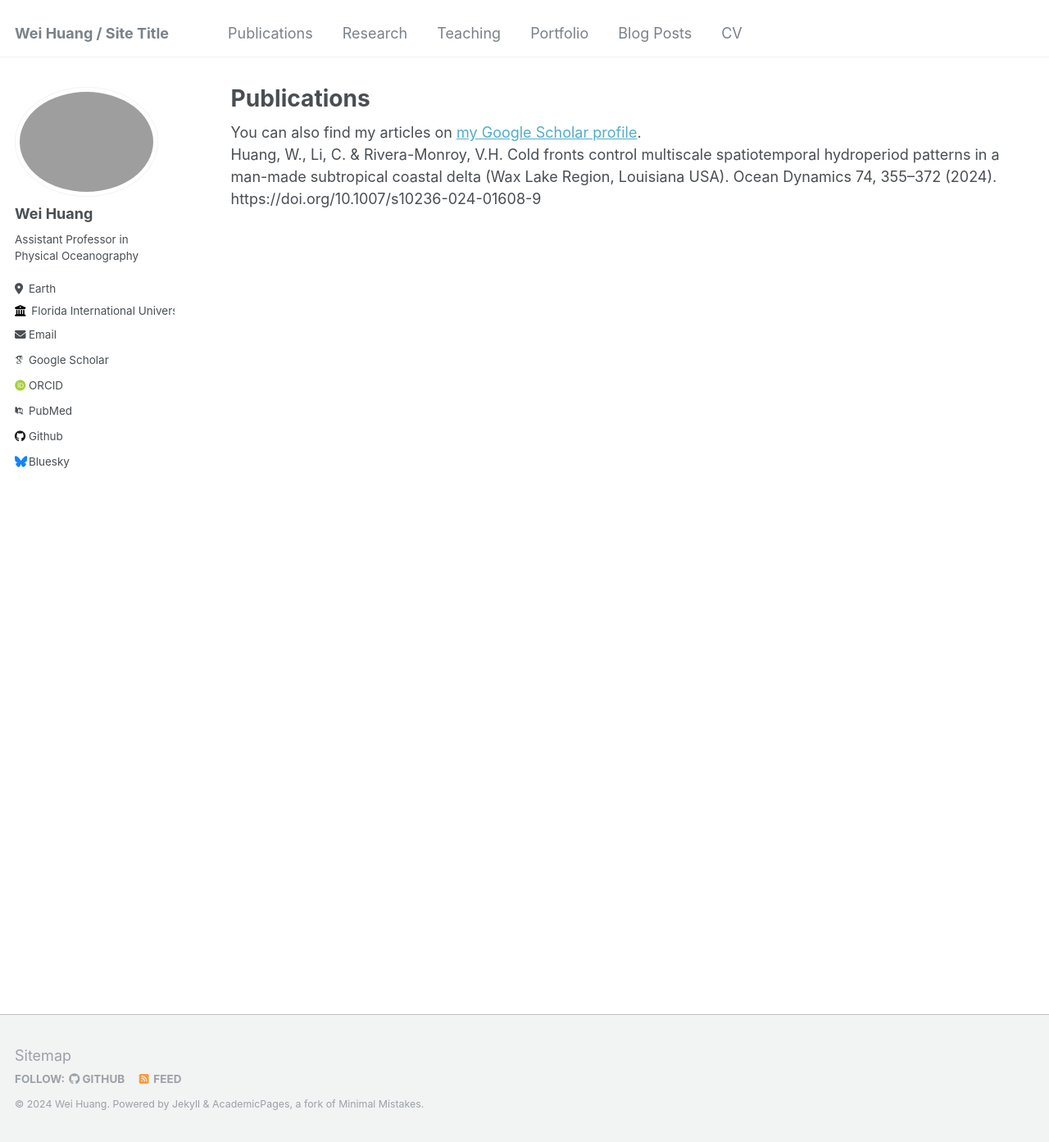
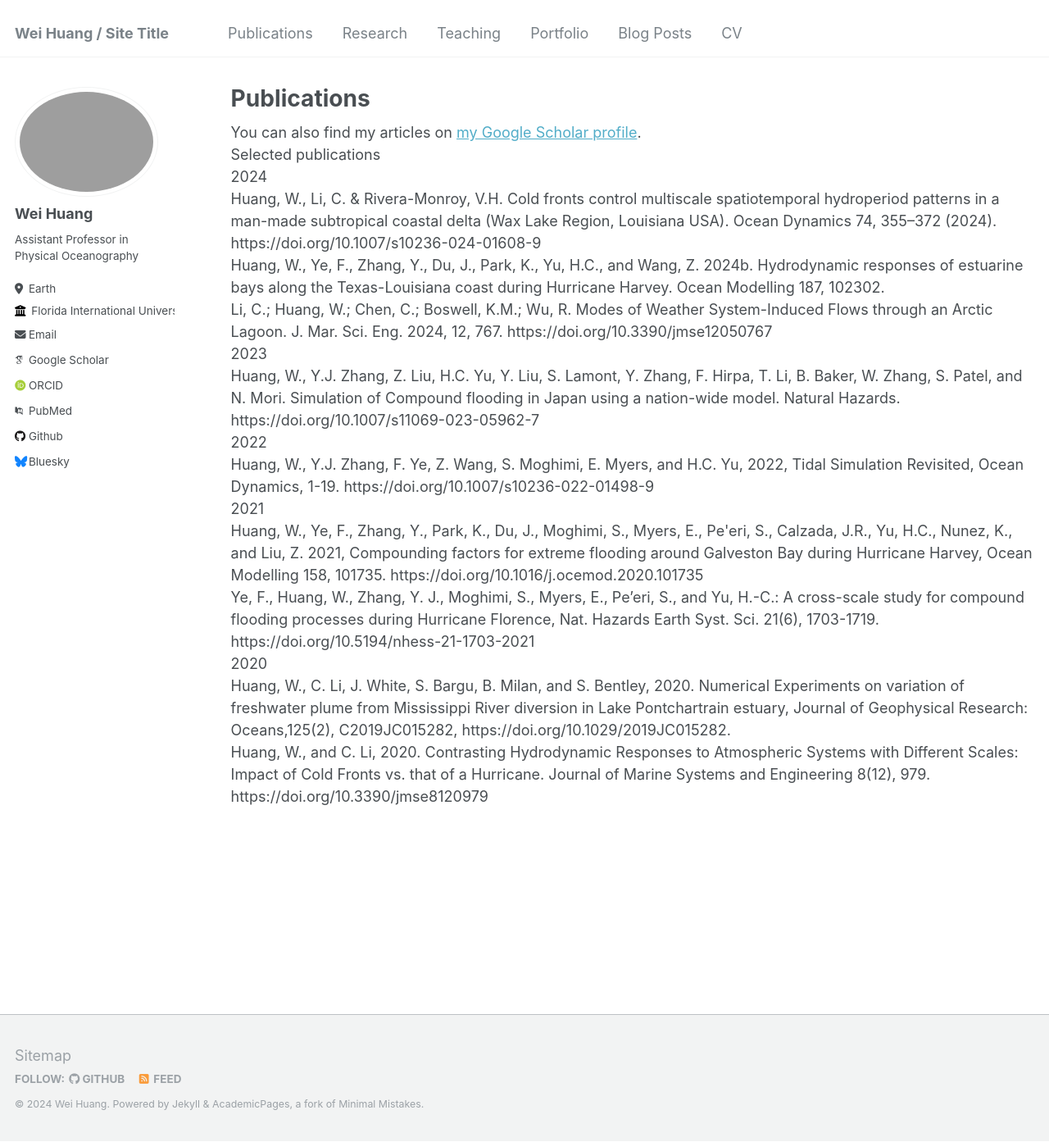
Before and after one commit to huang96169/huang96169.github.io, a Jekyll site: the page built from _pages/publications.md, in a window 1280 px wide and 1393 px high. Shown: the whole window at 82% size. Built offline with Jekyll 4.4.1, drawn with Linux system fonts in a browser that asks for light colours; some web fonts are replaced.

Commit message:
modified:   _pages/publications.md

```diff
--- a/_pages/publications.md
+++ b/_pages/publications.md
@@ -7,7 +7,21 @@ author_profile: true
 
 {% if site.author.googlescholar %}
   <div class="wordwrap">You can also find my articles on <a href="{{site.author.googlescholar}}">my Google Scholar profile</a>.</div>
+  <div class="wordwrap">Selected publications</div>
+  <div class="wordwrap">2024</div>
   <div class="wordwrap">Huang, W., Li, C. & Rivera-Monroy, V.H. Cold fronts control multiscale spatiotemporal hydroperiod patterns in a man-made subtropical coastal delta (Wax Lake Region, Louisiana USA). Ocean Dynamics 74, 355–372 (2024). https://doi.org/10.1007/s10236-024-01608-9</div>
+  <div class="wordwrap">Huang, W., Ye, F., Zhang, Y., Du, J., Park, K., Yu, H.C., and Wang, Z. 2024b. Hydrodynamic responses of estuarine bays along the Texas-Louisiana coast during Hurricane Harvey. Ocean Modelling 187, 102302.</div>
+  <div class="wordwrap">Li, C.; Huang, W.; Chen, C.; Boswell, K.M.; Wu, R. Modes of Weather System-Induced Flows through an Arctic Lagoon. J. Mar. Sci. Eng. 2024, 12, 767. https://doi.org/10.3390/jmse12050767</div>
+  <div class="wordwrap">2023</div>
+  <div class="wordwrap">Huang, W., Y.J. Zhang, Z. Liu, H.C. Yu, Y. Liu, S. Lamont, Y. Zhang, F. Hirpa, T. Li, B. Baker, W. Zhang, S. Patel, and N. Mori. Simulation of Compound flooding in Japan using a nation-wide model. Natural Hazards. https://doi.org/10.1007/s11069-023-05962-7</div>
+  <div class="wordwrap">2022</div>
+  <div class="wordwrap">Huang, W., Y.J. Zhang, F. Ye, Z. Wang, S. Moghimi, E. Myers, and H.C. Yu, 2022, Tidal Simulation Revisited, Ocean Dynamics, 1-19. https://doi.org/10.1007/s10236-022-01498-9</div>
+  <div class="wordwrap">2021</div>
+  <div class="wordwrap">Huang, W., Ye, F., Zhang, Y., Park, K., Du, J., Moghimi, S., Myers, E., Pe'eri, S., Calzada, J.R., Yu, H.C., Nunez, K., and Liu, Z. 2021, Compounding factors for extreme flooding around Galveston Bay during Hurricane Harvey, Ocean Modelling 158, 101735. https://doi.org/10.1016/j.ocemod.2020.101735</div>
+  <div class="wordwrap">Ye, F., Huang, W., Zhang, Y. J., Moghimi, S., Myers, E., Pe’eri, S., and Yu, H.-C.: A cross-scale study for compound flooding processes during Hurricane Florence, Nat. Hazards Earth Syst. Sci. 21(6), 1703-1719. https://doi.org/10.5194/nhess-21-1703-2021</div>
+  <div class="wordwrap">2020</div>
+  <div class="wordwrap">Huang, W., C. Li, J. White, S. Bargu, B. Milan, and S. Bentley, 2020. Numerical Experiments on variation of freshwater plume from Mississippi River diversion in Lake Pontchartrain estuary, Journal of Geophysical Research: Oceans,125(2), C2019JC015282, https://doi.org/10.1029/2019JC015282.</div>
+  <div class="wordwrap">Huang, W., and C. Li, 2020. Contrasting Hydrodynamic Responses to Atmospheric Systems with Different Scales: Impact of Cold Fronts vs. that of a Hurricane. Journal of Marine Systems and Engineering 8(12), 979. https://doi.org/10.3390/jmse8120979</div>
 {% endif %}
 
 {% include base_path %}
```
